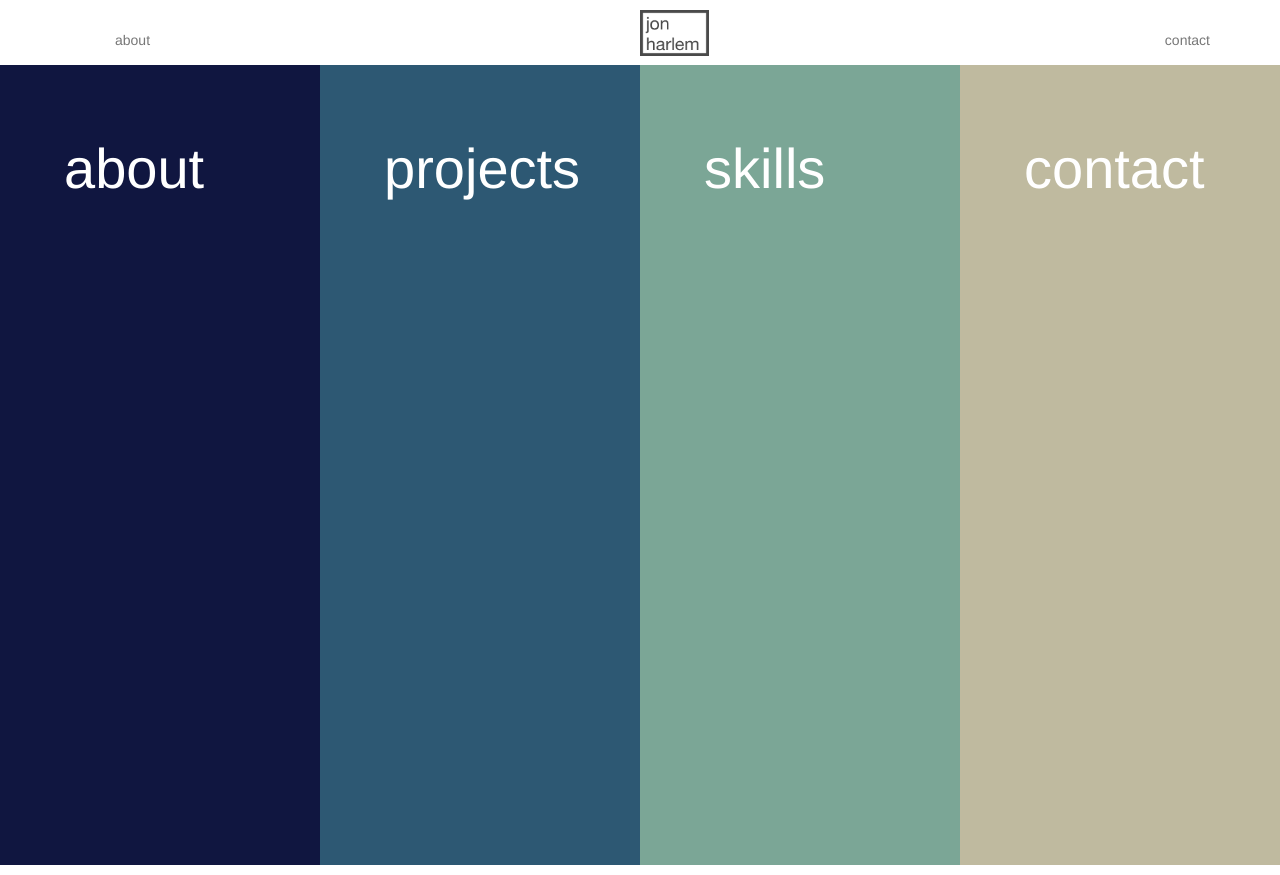
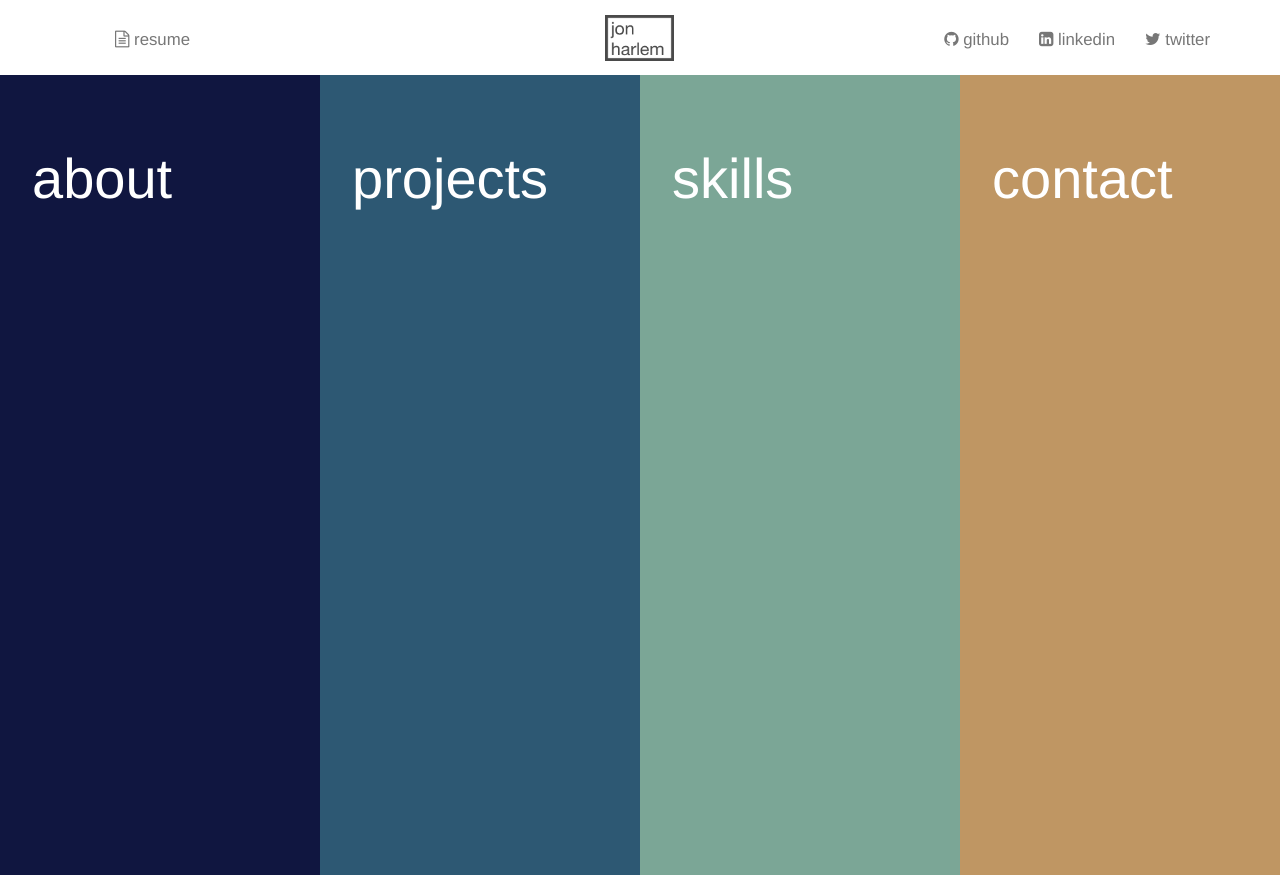
Before and after one commit to jonharlem/portfolio, a plain HTML site: page index.html in a window 1280 px wide. Drawn offline with nearby package versions, Linux system fonts and the light colour scheme.

Commit message:
github, linkedin, and twitter

```diff
--- a/css/style.css
+++ b/css/style.css
@@ -12,14 +12,26 @@ p {
 }
 
 #logo {
-	margin-top: -5px;
 	width: 69px;
-	left: 50%;
+	left: calc(50% - 35px);
 	position: absolute;
 }
 
 .navbar-nav {
 	margin-top: 15px;
+}
+
+.navbar-header {
+	padding-bottom: 10px;
+}
+
+.navbar-nav>li>a {
+	font-size: 1.2em;
+}
+
+.navbar-nav>li>a:hover {
+	border-bottom: 3px solid #666;
+	padding-bottom: 4px;
 }
 
 /*SECTIONS*/
@@ -45,12 +57,12 @@ div.col-xs-12.col-sm-3 {
 }
 
 #contact {
-	background-color: #BFBA9F;
+	background-color: #BF9663;
 	height: 800px;
 }
 
 .titleWrapper {
-	margin-left: 20%;
+	margin-left: 10%;
 	padding-top: 20%;
 	font-size: 4em;
 	font-weight: 500;
--- a/index.html
+++ b/index.html
@@ -4,6 +4,7 @@
   <title>harlem portfolio</title>
   <!-- bootsrap/jquery -->
   <link rel="stylesheet" href="https://maxcdn.bootstrapcdn.com/bootstrap/3.3.5/css/bootstrap.min.css">
+  <link rel="stylesheet" href="https://maxcdn.bootstrapcdn.com/font-awesome/4.5.0/css/font-awesome.min.css">
   <script src="https://ajax.googleapis.com/ajax/libs/jquery/1.12.0/jquery.min.js"></script>
   <script src="https://maxcdn.bootstrapcdn.com/bootstrap/3.3.5/js/bootstrap.min.js"></script>
 
@@ -27,11 +28,14 @@
 
           <div class="collapse navbar-collapse" id="bs-example-navbar-collapse-1">
             <ul class="nav navbar-nav navbar-right">
-              <li><a href="#">contact</a></li>
+              <li><a href="https://github.com/jonharlem"><i class="fa fa-github"></i> github</a></li>
+              <li><a href="https://www.linkedin.com/in/jonharlem"><i class="fa fa-linkedin-square"></i> linkedin</a></li>
+              <li><a href="https://www.twitter.com/jonharlem"><i class="fa fa-twitter"></i> twitter</a></li>
+
             </ul>
 
             <ul class="nav navbar-nav navbar-left">
-              <li><a href="#">about</a></li>
+              <li><a href="static/Jon_Harlem_resume.pdf"><i class="fa fa-file-text-o"></i> resume</a></li>
             </ul>
           </div>
         </div>
--- /dev/null
+++ b/js/script.js
@@ -0,0 +1 @@
+script.js
```
